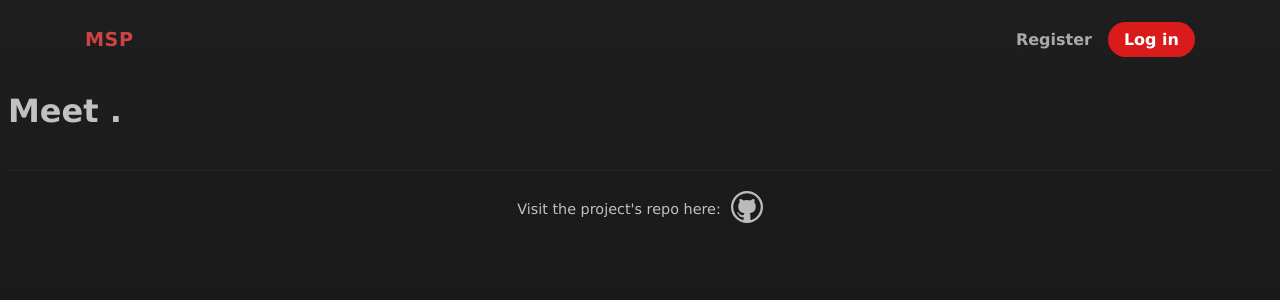
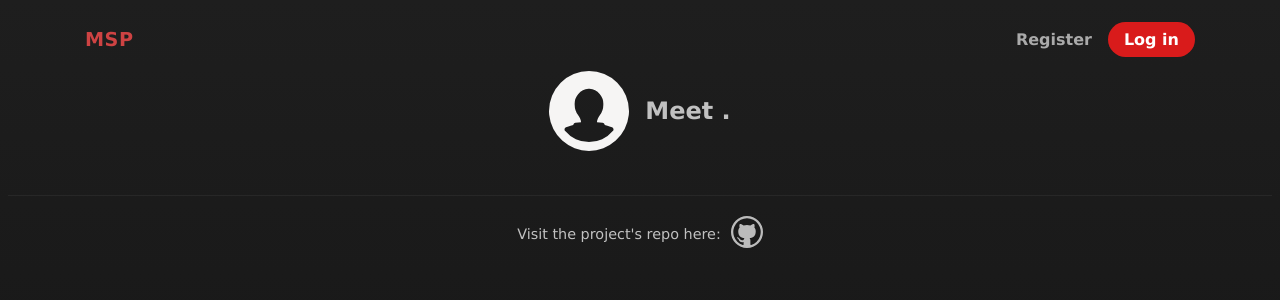
Before and after one commit to WiktorM413/meeting-scheduling-platform, a React (Vite) app in the folder frontend/: page /userProfile/1 in a window 1280 px wide. Shown: the top 300 px of the page. Built offline with nearby package versions, Linux system fonts and the light colour scheme; no server answers.

Commit message:
Fix bug with wrong message on reload and finish the header

```diff
--- a/frontend/src/User/UserProfile.tsx
+++ b/frontend/src/User/UserProfile.tsx
@@ -1,9 +1,11 @@
+import "./style.scss";
 import { useParams } from "react-router-dom"
 import { useAuth } from "../context/AuthContext";
 import { useEffect, useState } from "react";
 import type { UserData } from "../api/UserType";
 import { ApiGetUserById } from "../api/client";
 import HandleResponse from "../api/HandleResponse";
+import MspUserProfilePic from "../Components/MspUserProfilePic";
 
 export default function UserProfile()
 {
@@ -52,12 +54,21 @@ export default function UserProfile()
 		}
 
 		loadUser();
-	}, [userId]);
+	}, [userId, userData]);
+
+	console.log()
 
 	return (
 		<div className="msp-user-profile">
-			<h1 className="msp-user-profile-header">{isCurrentUser ? "Hello" : "Meet"} {user?.first_name} {user?.last_name}.</h1>
-
+			<div className="msp-user-profile-header">
+				<div className="msp-user-profile-header-profile-pic">
+					<MspUserProfilePic />
+				</div>
+				<div className="msp-user-profile-header-user-info">
+					<h2>{isCurrentUser ? "Hello," : "Meet"} {user?.first_name} {user?.last_name}.</h2>
+					<p className="msp-small-text">{user?.email}</p>
+				</div>
+			</div>
 		</div>
 	)
 }
--- /dev/null
+++ b/frontend/src/User/style.scss
@@ -0,0 +1,36 @@
+.msp-user-profile
+{
+	display: flex;
+	justify-content: center;
+	align-items: center;
+	flex-direction: column;
+
+	.msp-user-profile-header
+	{
+		display: flex;
+		align-items: center;
+		gap: 1rem;
+
+		.msp-user-profile-header-profile-pic
+		{
+			float: right;
+
+			img
+			{
+				width: 5rem;
+			}
+		}
+
+		.msp-user-profile-header-user-info
+		{
+			display: flex;
+			flex-direction: column;
+			gap: 0.3rem;
+
+			h2, p
+			{
+				margin: 0;
+			}
+		}
+	}
+}
```
